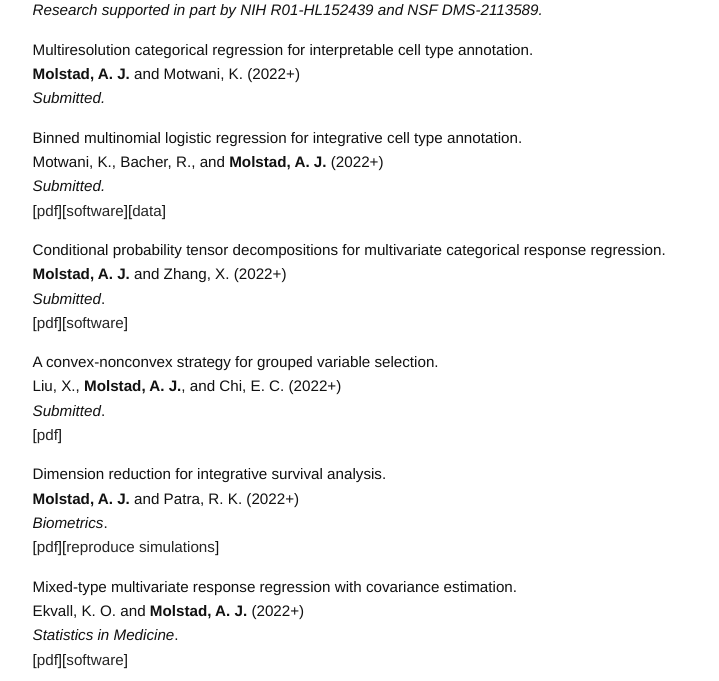
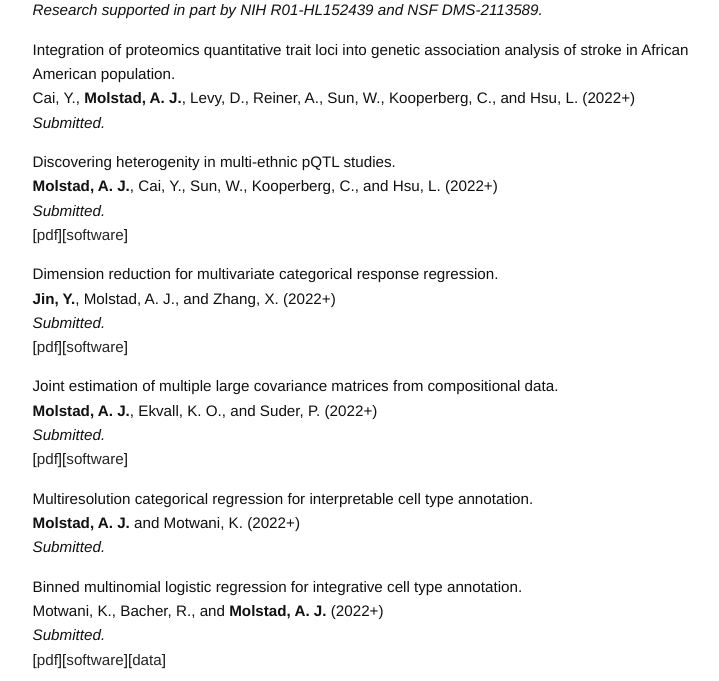
Before and after one commit to ajmolstad/ajmolstad.github.io, a Jekyll site: the page built from research.md, in a window 1280 px wide and 900 px high, scrolled down 236 px, cut to the strip 219-900 px from the top of the window. Shown: the whole strip, without its empty margins (275-994 px from the left). Built offline with Jekyll 4.4.1, drawn with Linux system fonts in a browser that asks for light colours.

Commit message:
Update research.md

```diff
--- a/research.md
+++ b/research.md
@@ -8,19 +8,24 @@
 
 *Research supported in part by NIH R01-HL152439 and NSF DMS-2113589.*
 
-<!--  Integration of proteomics quantitative trait loci into genetic association analysis of stroke in African American population. <br>
+Integration of proteomics quantitative trait loci into genetic association analysis of stroke in African American population. <br>
 Cai, Y., **Molstad, A. J.**, Levy, D., Reiner, A., Sun, W., Kooperberg, C., and Hsu, L. (2022+) <br>
 *Submitted.* <br>
 
 Discovering heterogenity in multi-ethnic pQTL studies. <br>
 **Molstad, A. J.**, Cai, Y., Sun, W., Kooperberg, C., and Hsu, L. (2022+) <br>
 *Submitted.* <br>
-[[pdf](https://arxiv.org/abs/2108.02143)][[software](https://github.com/ajmolstad/IntegrativeCox)]<br> -->
+[[pdf](https://arxiv.org/abs/2108.02143)][[software](https://github.com/ajmolstad/IntegrativeCox)]<br>
 
-<!-- Joint estimation of multiple large covariance matrices from compositional data. <br>
+Dimension reduction for multivariate categorical response regression. <br>
+**Jin, Y.**, Molstad, A. J., and Zhang, X. (2022+) <br>
+*Submitted.* <br>
+[[pdf](https://arxiv.org/abs/2108.02143)][[software](https://github.com/ajmolstad/IntegrativeCox)]<br>
+
+Joint estimation of multiple large covariance matrices from compositional data. <br>
 **Molstad, A. J.**, Ekvall, K. O., and Suder, P. (2022+) <br>
 *Submitted.* <br>
-[[pdf](https://arxiv.org/abs/2108.02143)][[software](https://github.com/ajmolstad/IntegrativeCox)]<br> -->
+[[pdf](https://arxiv.org/abs/2108.02143)][[software](https://github.com/ajmolstad/IntegrativeCox)]<br>
 
 Multiresolution categorical regression for interpretable cell type annotation. <br>
 **Molstad, A. J.** and Motwani, K. (2022+) <br>
```
